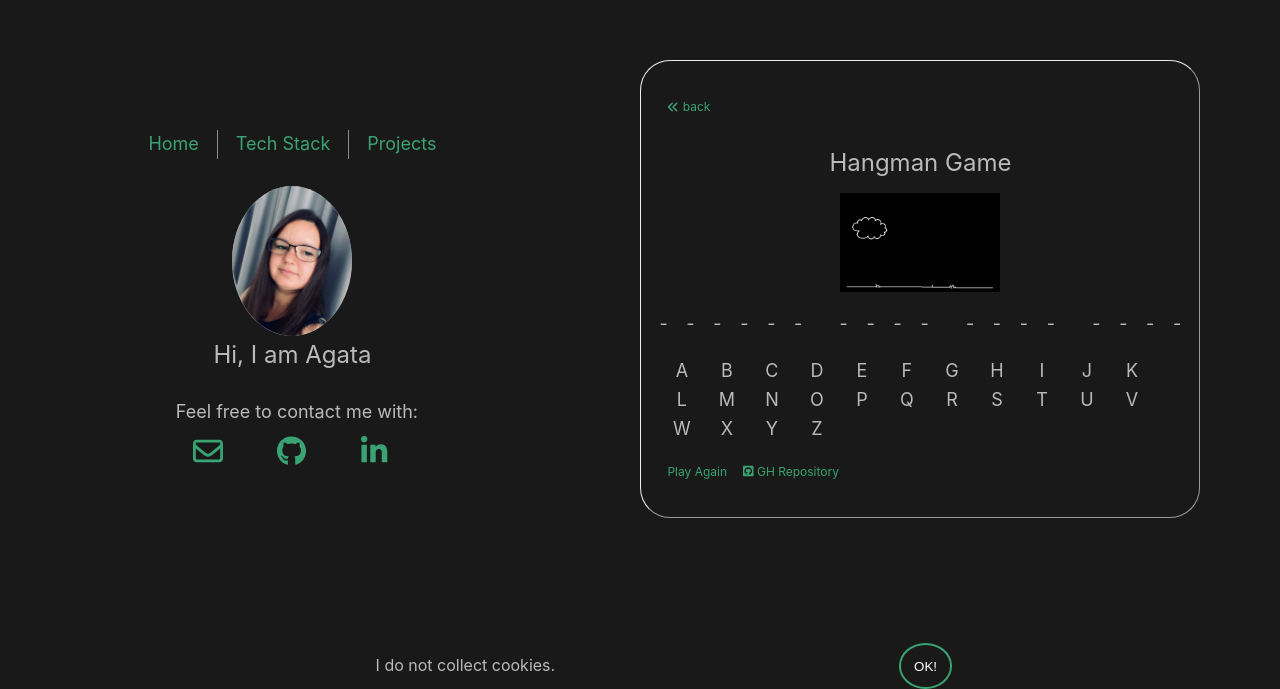
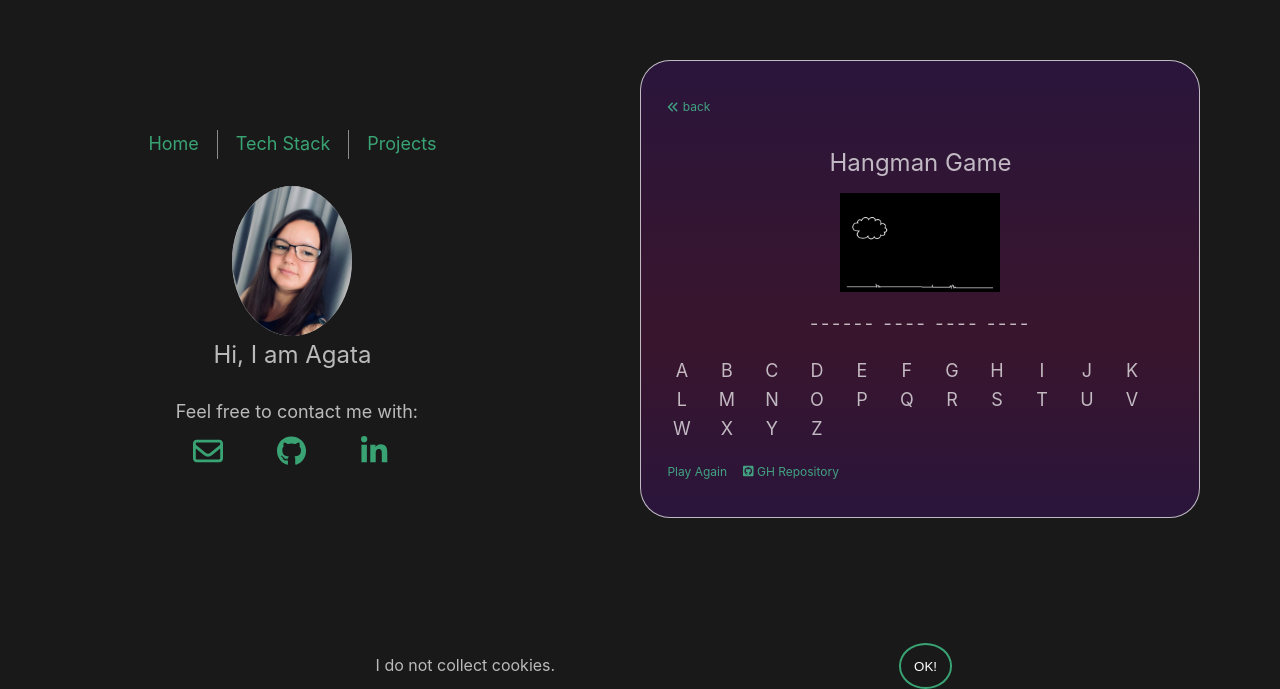
Before and after one commit to AgataBialoskorska/vuePortfolio, a Vue app: page /hangman in a window 1280 px wide. Shown: the part 111-800 px from the top of the page. Built offline with nearby package versions, Linux system fonts and the light colour scheme.

Commit message:
add style colors to result

```diff
--- a/src/components/GameHangman.vue
+++ b/src/components/GameHangman.vue
@@ -26,6 +26,7 @@
 				wonGame: false,
 				lostGame: false,
 				resultMessage: '',
+				color: '',
 			}
 		},
 		created() {
@@ -50,6 +51,7 @@
 				this.wonGame = false
 				this.lostGame = false
 				this.resultMessage = ''
+				this.color = ''
 				//console.log(this.password)
 			},
 			check(letter) {
@@ -82,11 +84,13 @@
 			endGame(isWin) {
 				if (isWin && !this.lostGame) {
 					this.wonGame = true
-					this.resultMessage = 'Congratulations! You won!'
+					this.resultMessage = 'Well done! You guessed the password!'
+					this.color = 'lime'
 					this.showAlphabet = false
 				} else {
 					this.lostGame = true
-					this.resultMessage = 'Oops... You lost. Try again!'
+					this.resultMessage = 'Oh sorry, try again 😉'
+					this.color = 'red'
 					this.showAlphabet = false
 				}
 			},
@@ -97,7 +101,7 @@
 	}
 </script>
 <template>
-	<div class="gameHangman">
+	<div class="gameHangman" :style="{ borderColor: color }">
 		<RouterLink to="./projects">
 			<i class="fa-solid fa-angles-left"></i>
 			back
@@ -133,7 +137,11 @@
 				{{ letter }}
 			</span>
 		</div>
-		<div class="result" :class="{ won: wonGame, loose: lostGame }">
+		<div
+			class="result"
+			:class="{ won: wonGame, loose: lostGame }"
+			:style="{ color: color }"
+		>
 			{{ resultMessage }}
 		</div>
 		<a class="reset" @click="resetGame">Play Again</a>
@@ -148,7 +156,13 @@
 </template>
 <style scoped>
 	.gameHangman {
-		border: outset 1px;
+		background-image: linear-gradient(
+			180deg,
+			rgba(140, 0, 255, 0.15) 0%,
+			rgba(244, 0, 161, 0.15) 61%,
+			rgba(140, 0, 255, 0.15) 100%
+		);
+		border: solid 1px;
 		border-radius: 30px;
 		padding: 1.5em;
 	}
@@ -165,8 +179,8 @@
 	.password {
 		margin: 1em auto;
 		font-size: 1.5em;
-		display: flex;
-		justify-content: space-between;
+		text-align: center;
+		letter-spacing: 0.15em;
 	}
 	.alphabet {
 		display: flex;
```
